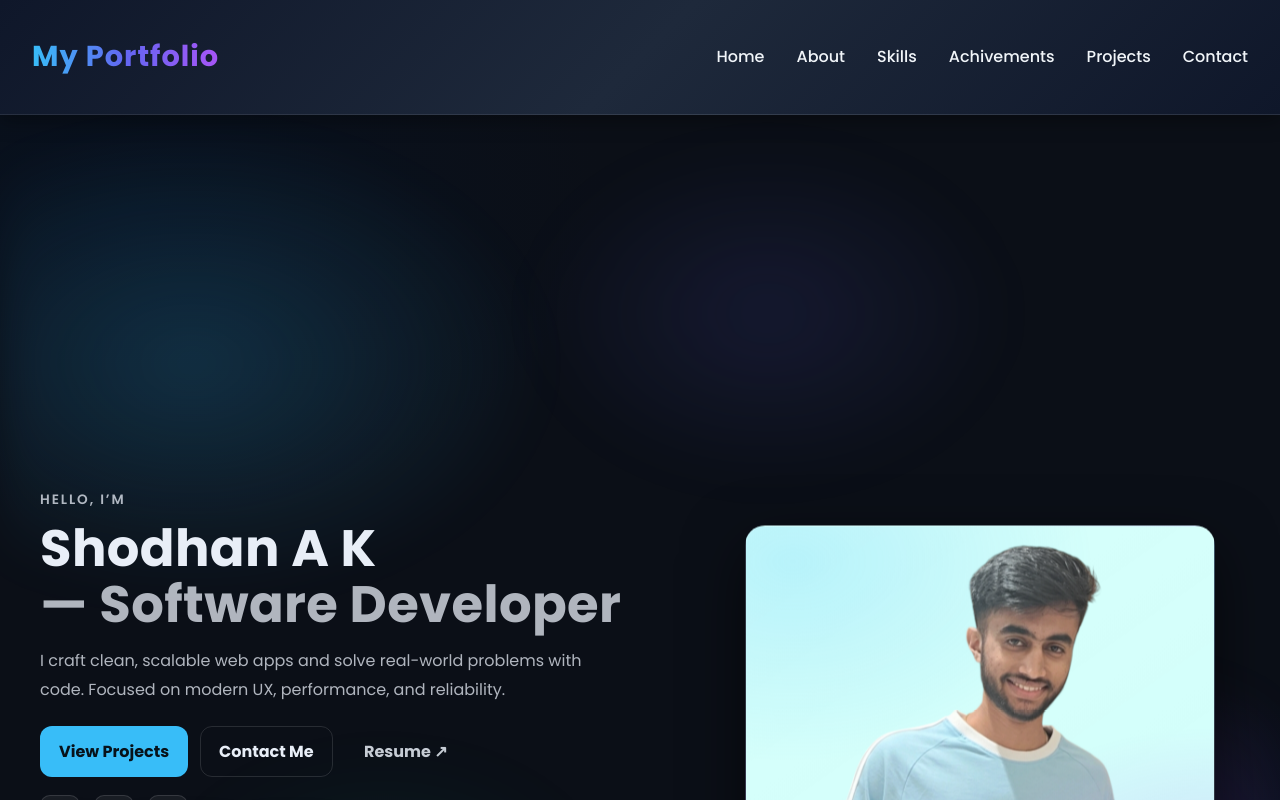
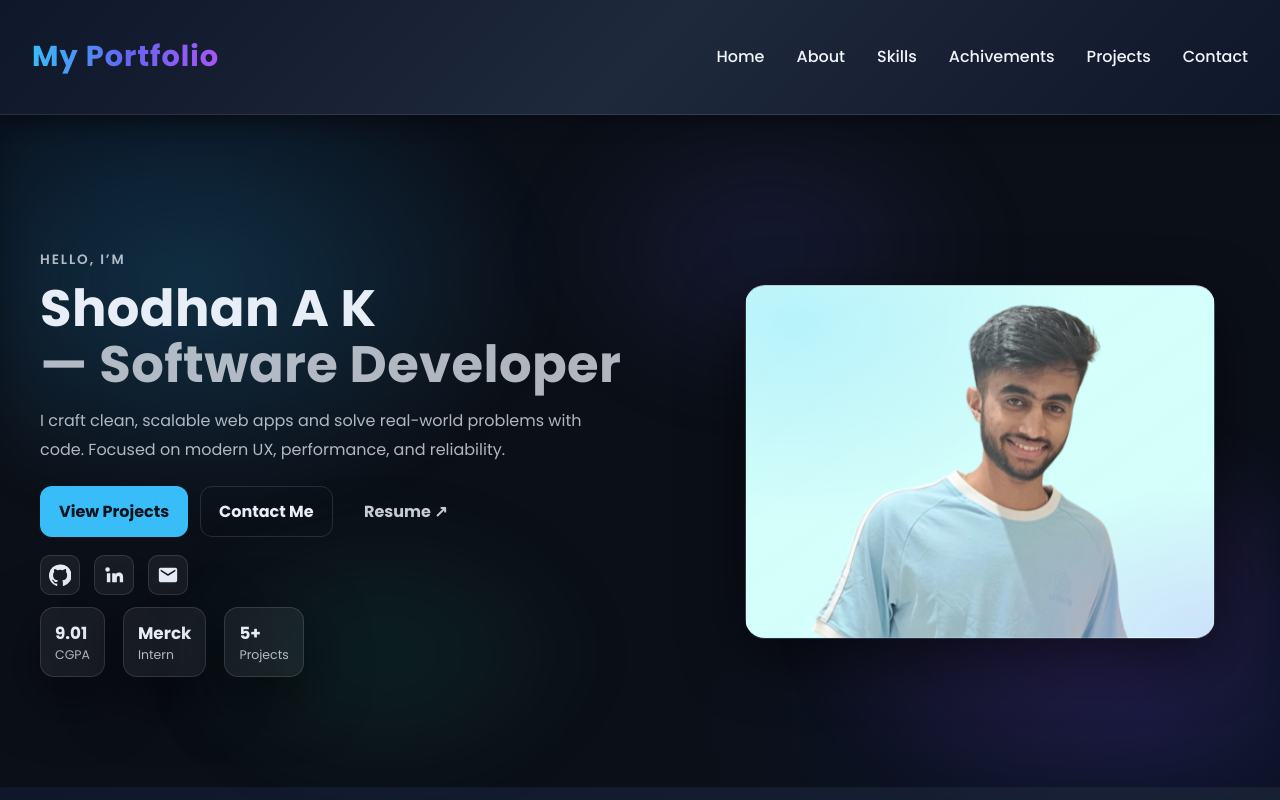
Before and after one commit to shodhan07/PortfolioReact, a React (Vite) app: page / in a window 1280 px wide. Shown: the top 800 px of the page. Built offline with nearby package versions, Linux system fonts and the light colour scheme.

Commit message:
Made few changes in Home

```diff
--- a/src/components/Home.css
+++ b/src/components/Home.css
@@ -12,7 +12,7 @@
 .hero {
   position: relative;
   isolation: isolate;
-  min-height: calc(100vh - 0px);
+  min-height: calc(60vh - 0px);
   display: grid;
   place-items: center;
   padding: 96px 24px;
--- a/src/components/Home.jsx
+++ b/src/components/Home.jsx
@@ -46,15 +46,15 @@ function Home() {
 
           <div className="hero-stats" aria-label="Highlights">
             <div className="stat">
-              <span className="stat-num">9.02</span>
+              <span className="stat-num">9.01</span>
               <span className="stat-label">CGPA</span>
             </div>
             <div className="stat">
               <span className="stat-num">Merck</span>
-              <span className="stat-label">K2 Dev Intern</span>
+              <span className="stat-label">Intern</span>
             </div>
             <div className="stat">
-              <span className="stat-num">10+</span>
+              <span className="stat-num">5+</span>
               <span className="stat-label">Projects</span>
             </div>
           </div>
```
